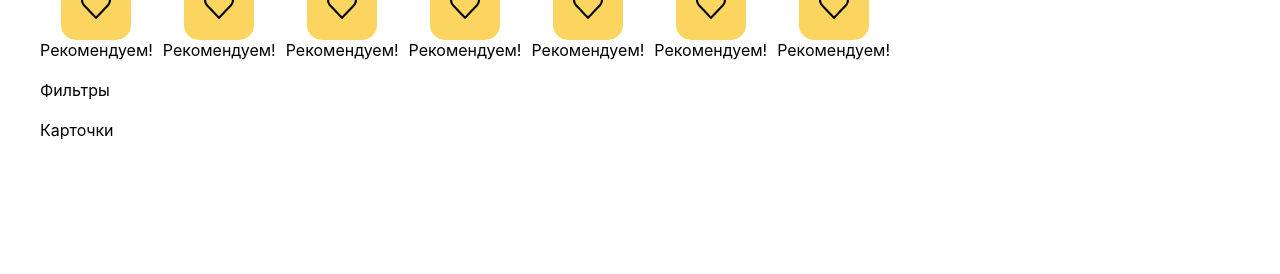
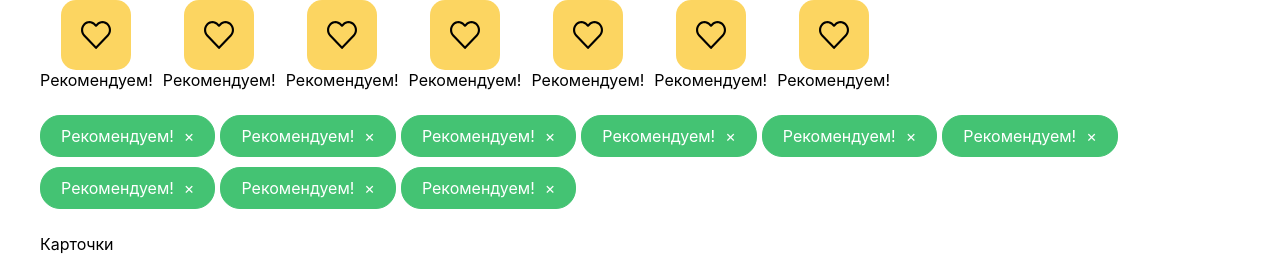
Before and after one commit to crimer/ice-cream-react, a React (Create React App) app: page / in a window 1280 px wide. Shown: the part 380-654 px from the top of the page. Built offline with nearby package versions, Linux system fonts and the light colour scheme.

Commit message:
Make filter

```diff
--- a/src/features/App/App.jsx
+++ b/src/features/App/App.jsx
@@ -2,30 +2,29 @@ import React from 'react'
 import './App.scss'
 import { Header } from '../Header/Header.jsx'
 import { Slider } from '../Slider/Slider.jsx'
-import { CategoryList } from '../Categoriy/CategoryList'
+import { CategoryList } from '../Category/CategoryList'
 import { Footer } from '../Footer/Footer'
+import { FilterList } from '../Filter/FilterList'
 
 export const App = () => {
 	return (
 		<div className="app">
-			<Header/>
+			<Header />
 			<main className="main">
 				<div className="container-1200">
 					<div className="carousel section">
-            <Slider/>
+						<Slider />
 					</div>
 					<div className="categories section">
-            <CategoryList/>
+						<CategoryList />
 					</div>
 					<div className="filters section">
-            Фильтры
+						<FilterList />
 					</div>
-          <div className="cards section">
-            Карточки
-          </div>
+					<div className="cards section">Карточки</div>
 				</div>
 			</main>
-      <Footer/>
+			<Footer />
 		</div>
 	)
 }
--- a/src/features/App/App.scss
+++ b/src/features/App/App.scss
@@ -1,14 +1,15 @@
-.app{
+.app {
 	display: flex;
 	height: 100%;
 	flex-direction: column;
 }
 .main {
 	flex: 1 0 auto;
+	padding: 30px 0;
 }
 .carousel {
 	overflow: hidden;
 }
-.section{
+.section {
 	padding: 10px 0;
 }
--- /dev/null
+++ b/src/features/Filter/Filter.jsx
@@ -0,0 +1,12 @@
+import React from 'react'
+import './Filter.scss'
+
+export const Filter = ({ children }) => {
+	return (
+		<div className="filter filter--active">
+			<span className="filter-append"></span>
+			<span className="filter-text">{children}</span>
+			<span className="filter-prepend">&times;</span>
+		</div>
+	)
+}
--- /dev/null
+++ b/src/features/Filter/Filter.scss
@@ -0,0 +1,32 @@
+.filter {
+	display: flex;
+	align-items: center;
+	width: auto;
+	padding: 10px 20px;
+	border: 1px solid #44c373;
+	border-radius: 20px;
+  margin: 5px 0;
+  &--active{
+    color: #fff;
+    background-color: #44c373;
+    .filter-prepend{
+      display: block;
+    }
+  }
+	&:not(:last-child) {
+		margin-right: 5px;
+	}
+	&-list {
+		display: flex;
+		flex-flow: row wrap;
+	}
+	&-container {
+		width: 80%;
+		margin: 0 auto;
+	}
+	&-prepend {
+    display: none;
+		cursor: pointer;
+		margin-left: 10px;
+	}
+}
--- /dev/null
+++ b/src/features/Filter/FilterList.jsx
@@ -0,0 +1,14 @@
+import React from 'react'
+import { Filter } from './Filter'
+import './Filter.scss'
+
+export const FilterList = () => {
+	const numb = Array.from(new Array(9).fill().keys()).map(i => (i += 1))
+	return (
+		<div className="filter-list">
+			{numb.map((item, index) => (
+				<Filter>Рекомендуем!</Filter>
+			))}
+		</div>
+	)
+}
```
Also changed, not shown: src/features/Category/Category.jsx (renamed from src/features/Categoriy/Category.jsx), src/features/Category/Category.scss (renamed from src/features/Categoriy/Category.scss), src/features/Category/CategoryList.jsx (renamed from src/features/Categoriy/CategoryList.jsx). Lines whose indentation alone changed are shown as unchanged.
